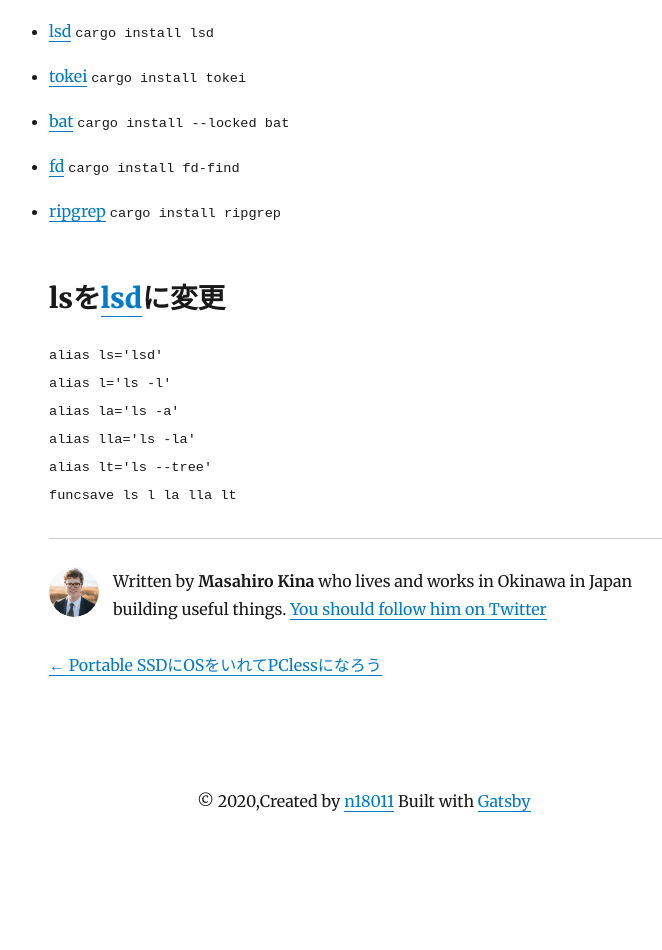
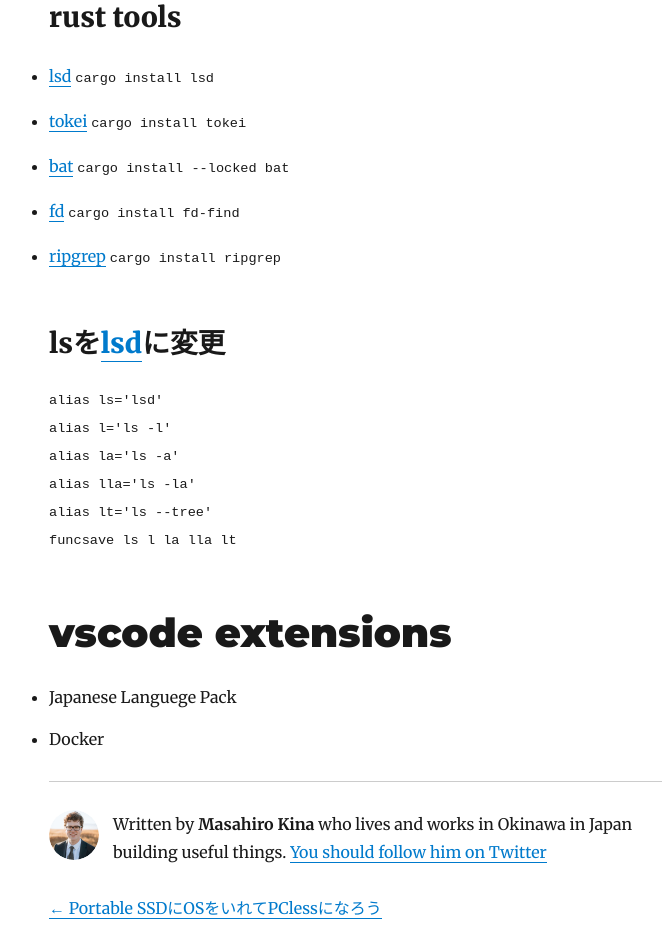
Before and after one commit to n18011/n18011-cms-blog, a Gatsby site: page /blog/ubuntu-studio-20-04-setup/ in a window 1280 px wide. Shown: the part 2602-3552 px from the top of the page, without its empty margins (276-938 px from the left). Before the commit the page ends 3441 px from the top, so only its background shows below. Built offline with nearby package versions, Linux system fonts and the light colour scheme; Gatsby itself is replaced by a stand-in of ours; some packages are replaced by stand-ins of ours; code samples lack their colours.

Commit message:
Update Blog “ubuntu-studio-20-04-setup”

````diff
--- a/content/blog/ubuntu-studio-20-04-setup.md
+++ b/content/blog/ubuntu-studio-20-04-setup.md
@@ -57,6 +57,8 @@
 - [Brave(webbrowser)](https://brave.com/ja/)
 - [VsCode](https://code.visualstudio.com/download)
 ```sudo snap install code --classic```
+- [Docker](https://www.docker.com/get-started)
+```sudo snap install docker```
 
 
 # 共有フォルダ
@@ -102,3 +104,7 @@
 alias lt='ls --tree'
 funcsave ls l la lla lt
 ```
+
+# vscode extensions
+- Japanese Languege Pack
+- Docker
````
